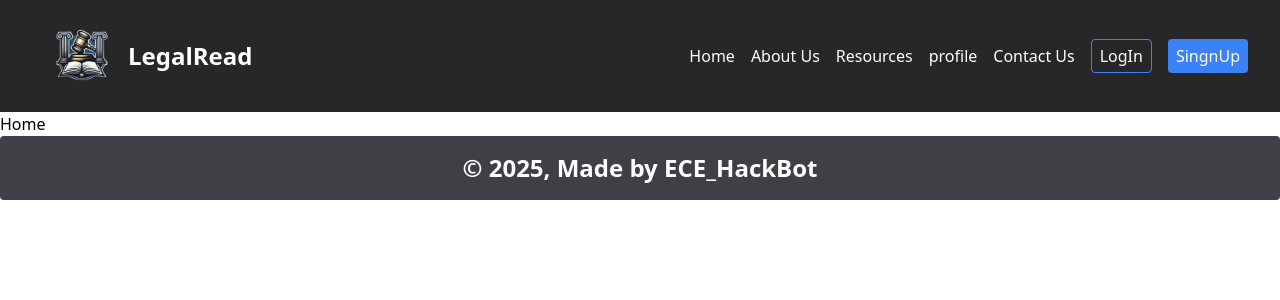
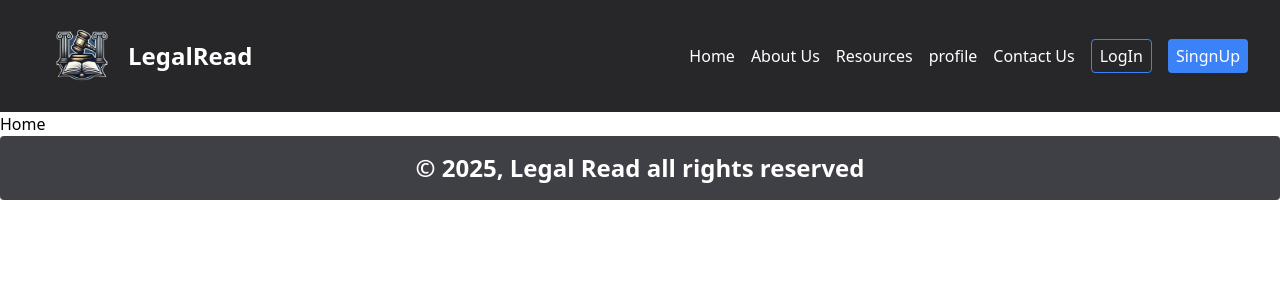
Before and after one commit to bibekExe/E-book_MERN_app, a React (Vite) app in the folder Client/: page / in a window 1280 px wide. Shown: the top 300 px of the page. Built offline with nearby package versions, Linux system fonts and the light colour scheme.

Commit message:
updating

```diff
--- a/Client/src/components/Footer/Footer.jsx
+++ b/Client/src/components/Footer/Footer.jsx
@@ -1,11 +1,11 @@
-import React from 'react'
+//import React from 'react'
 
 const Footer = () => {
   return (
 
     <div className='bg-zinc-700 text-white px-8 py-4 rounded'>
       <h1 className='text-2xl font-semibold text-center'>
-        &copy; 2025, Made by ECE_HackBot
+        &copy; 2025, Legal Read all rights reserved
       </h1>
     </div>
   )
--- a/Client/src/components/Navbar/Navbar.jsx
+++ b/Client/src/components/Navbar/Navbar.jsx
@@ -1,4 +1,4 @@
-import React from "react";
+//import React from "react";
 import { assets } from "../../assets/assets";
 
 const Navbar = () => {
```
